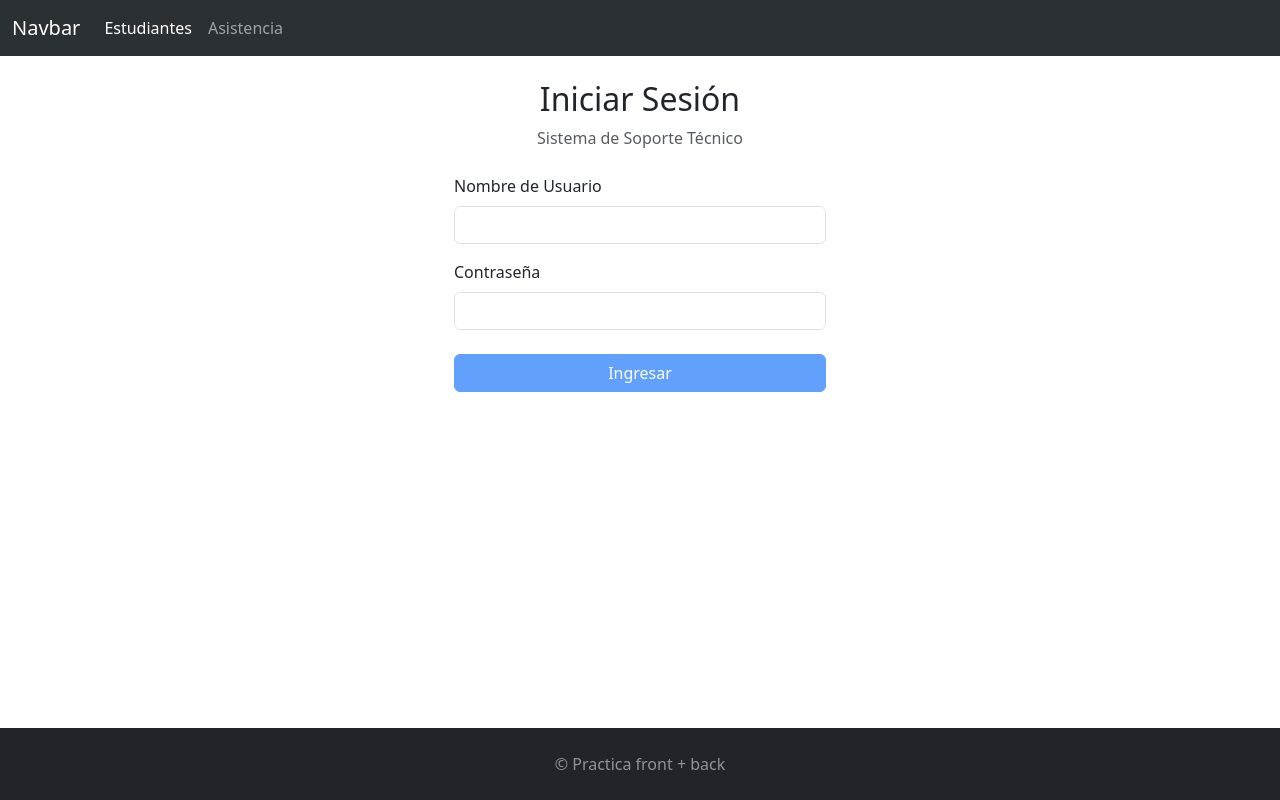
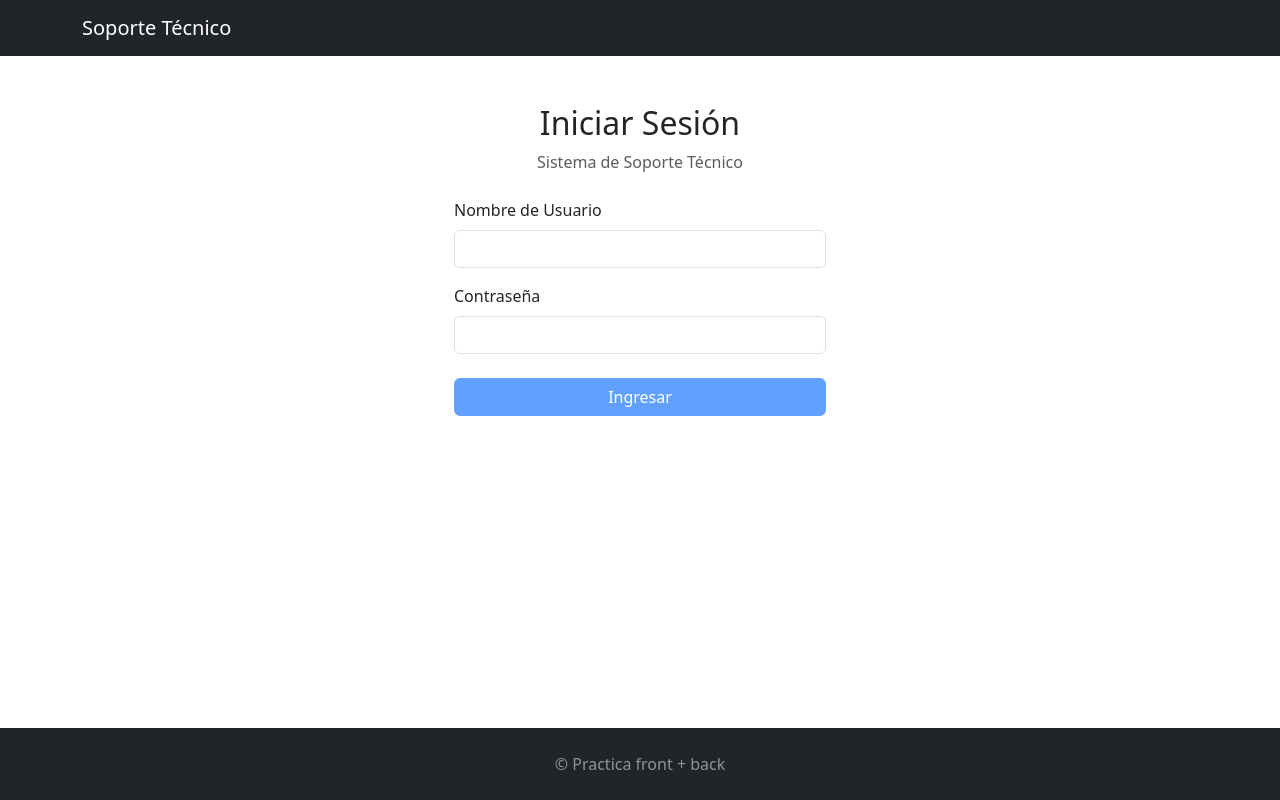
Before and after one commit to CDanielAg/SoporteTecnico-Angular, an Angular app: page /login in a window 1280 px wide. Built offline with nearby package versions, Linux system fonts and the light colour scheme.

Commit message:
Update LogOut

```diff
--- a/src/app/component/auth/login/login.ts
+++ b/src/app/component/auth/login/login.ts
@@ -1,4 +1,4 @@
-import { Component, inject } from '@angular/core';
+import { Component, inject, OnInit } from '@angular/core';
 import { FormBuilder, FormGroup, ReactiveFormsModule, Validators } from '@angular/forms';
 import { Router } from '@angular/router';
 import { AuthService } from '../../../service/auth.service';
@@ -11,7 +11,7 @@ import { CommonModule } from '@angular/common';
   templateUrl: './login.html',
   styleUrl: './login.scss',
 })
-export class Login {
+export class Login implements OnInit {
   private authService = inject(AuthService);
   private router = inject(Router);
   private formBuilder = inject(FormBuilder);
@@ -44,4 +44,10 @@ export class Login {
       this.loginForm.markAllAsTouched();
     }
   }
+
+  ngOnInit(): void {
+    if (this.authService.estaLogueado()) {
+      this.router.navigate(['/dashboard']);
+    }
+  }
 }
--- a/src/app/component/layout/navbar/navbar.html
+++ b/src/app/component/layout/navbar/navbar.html
@@ -1,18 +1,27 @@
-<nav class="navbar navbar-expand-lg bg-body-tertiary" data-bs-theme="dark">
-  <div class="container-fluid">
-    <a class="navbar-brand" href="#">Navbar</a>
-    <button class="navbar-toggler" type="button" data-bs-toggle="collapse" data-bs-target="#navbarNav" aria-controls="navbarNav" aria-expanded="false" aria-label="Toggle navigation">
+<nav class="navbar navbar-expand-lg navbar-dark bg-dark mb-4">
+  <div class="container">
+    <a class="navbar-brand" routerLink="/dashboard">Soporte Técnico</a>
+
+    <button class="navbar-toggler" type="button" data-bs-toggle="collapse" data-bs-target="#navbarNav">
       <span class="navbar-toggler-icon"></span>
     </button>
+
     <div class="collapse navbar-collapse" id="navbarNav">
-      <ul class="navbar-nav">
-        <li class="nav-item">
-          <a class="nav-link active" aria-current="page" routerLink="/estudiante" routerLinkActive="active">Estudiantes</a>
-        </li>
-        <li class="nav-item">
-          <a class="nav-link" routerLink="/asistencia" routerLinkActive="active">Asistencia</a>
-        </li>
-      </ul>
+      <ul class="navbar-nav me-auto">
+        </ul>
+
+      <div class="d-flex">
+        @if (authService.estaLogueado()) {
+          <div class="d-flex align-items-center text-white me-3">
+            <i class="bi bi-person-circle me-2"></i>
+            <span class="me-3">{{ authService.obtenerUsuarioActual()?.usuario }}</span>
+          </div>
+
+          <button class="btn btn-outline-danger btn-sm" (click)="cerrarSesion()">
+            <i class="bi bi-box-arrow-right"></i> Salir
+          </button>
+        }
+      </div>
     </div>
   </div>
 </nav>
--- a/src/app/component/layout/navbar/navbar.ts
+++ b/src/app/component/layout/navbar/navbar.ts
@@ -1,11 +1,20 @@
-import { Component } from '@angular/core';
+import { inject, Component } from '@angular/core';
+import { AuthService } from '../../../service/auth.service';
+import { RouterLink } from '@angular/router';
+import { CommonModule } from '@angular/common';
+
 
 @Component({
   selector: 'app-navbar',
-  imports: [],
+  imports: [RouterLink, CommonModule],
   templateUrl: './navbar.html',
   styleUrl: './navbar.scss',
 })
 export class Navbar {
+  public authService = inject(AuthService);
+
+  cerrarSesion() {
+    this.authService.logout();
+  }
 
 }
--- a/src/app/service/auth.service.ts
+++ b/src/app/service/auth.service.ts
@@ -3,12 +3,14 @@ import { LoginRequest } from '../model/login-request';
 import { HttpClient } from '@angular/common/http';
 import { Observable } from 'rxjs';
 import { Usuario } from '../model/usuario';
+import { Router } from '@angular/router';
 
 @Injectable({
   providedIn: 'root',
 })
 export class AuthService {
   private http = inject(HttpClient);
+  private router = inject(Router);
   private baseUrl = 'http://localhost:8080/api/auth';
 
   login(credentials: LoginRequest): Observable<Usuario>{
@@ -26,5 +28,10 @@ export class AuthService {
 
   logout() {
     localStorage.removeItem('usuario');
+    this.router.navigate(['/login']);
+  }
+
+  estaLogueado(): boolean {
+    return this.obtenerUsuarioActual() !== null;
   }
 }
--- a/src/app/service/ticket.service.ts
+++ b/src/app/service/ticket.service.ts
@@ -14,7 +14,7 @@ export class TicketService {
     return this.http.get<Ticket[]>(`${this.apiUrl}?usuarioId=${usuarioId}`);
   }
 
-  changeTicketStatus(ticketId: number, nuevoEstado: string): Observable<Ticket> {
-    return this.http.patch<Ticket>(`${this.apiUrl}/${ticketId}/estado`, { estado: nuevoEstado });
+  changeTicketStatus(ticketId: number, nuevoEstadoEnviar: string): Observable<Ticket> {
+    return this.http.patch<Ticket>(`${this.apiUrl}/${ticketId}/estado`, { nuevoEstado: nuevoEstadoEnviar });
   }
 }
```
